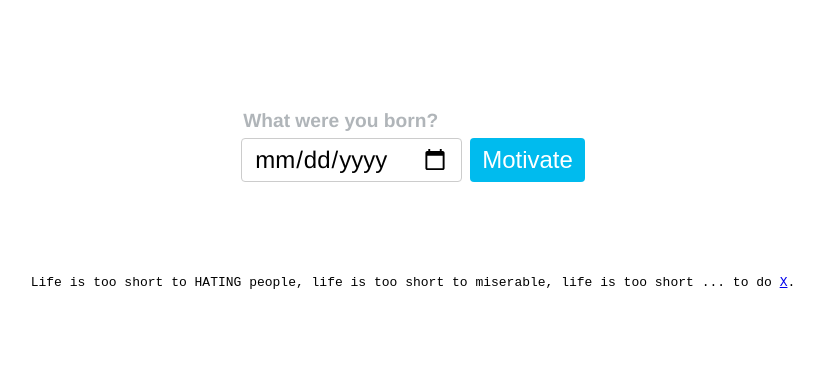
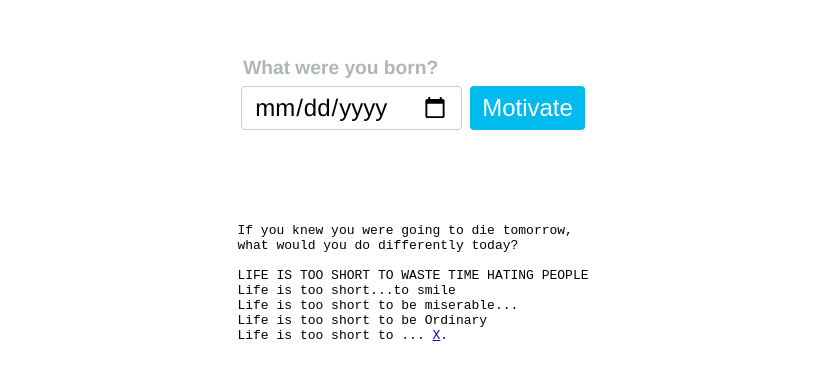
Before and after one commit to hychen/lifeistooshort-chrome-extension, a browser extension: page dashboard.html in a window 1280 px wide. Shown: the part 193-570 px from the top of the page, without its empty margins (227-1051 px from the left). Drawn offline with Linux system fonts and the light colour scheme.

Commit message:
udpate quote.

```diff
--- a/dashboard.html
+++ b/dashboard.html
@@ -29,12 +29,19 @@
     <h2 class="count">{{year}}<sup>.{{milliseconds}}</sup></h2>
 </script>
 
-<div id='chart' style="width:100%">
+<div id='chart' style="width:59%">
   <svg style='height:80px'> </svg>
 </div>
 
 <pre>
-Life is too short to HATING people, life is too short to miserable, life is too short ... to do <a href="http://www.nettime.org/Lists-Archives/nettime-l-0209/msg00110.html">X</a>.
+If you knew you were going to die tomorrow,
+what would you do differently today?
+
+LIFE IS TOO SHORT TO WASTE TIME HATING PEOPLE
+Life is too short...to smile
+Life is too short to be miserable...
+Life is too short to be Ordinary
+Life is too short to ... <a href="http://www.nettime.org/Lists-Archives/nettime-l-0209/msg00110.html">X</a>.
 </pre>
 
 <script src="js/d3.v3.min.js"></script>
```
